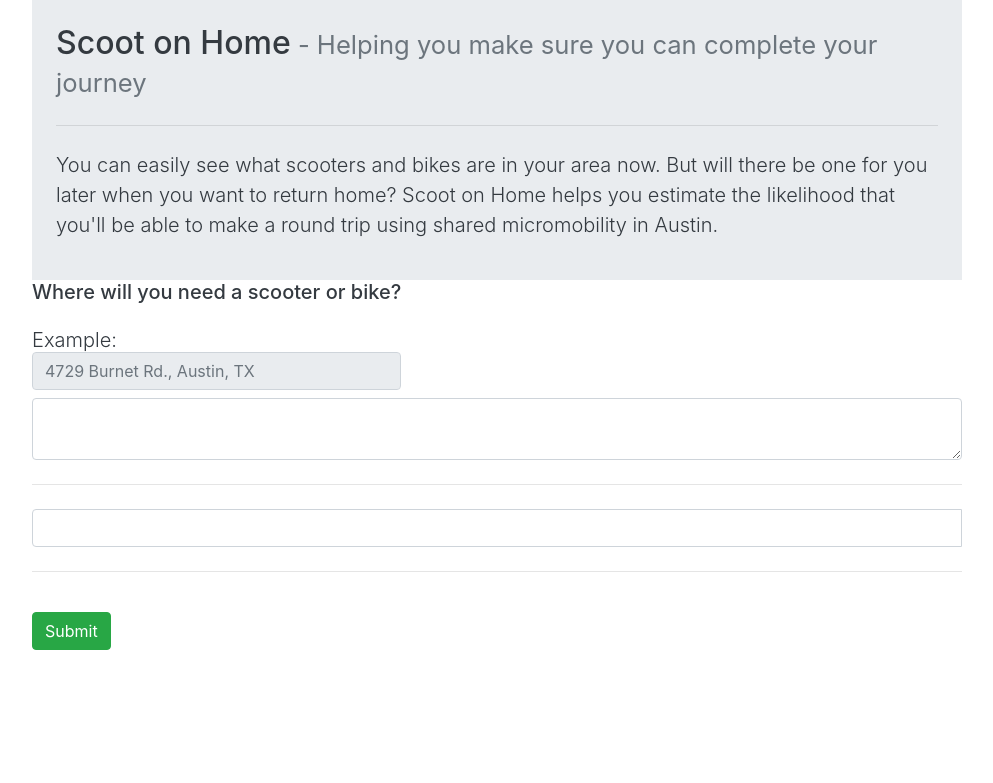
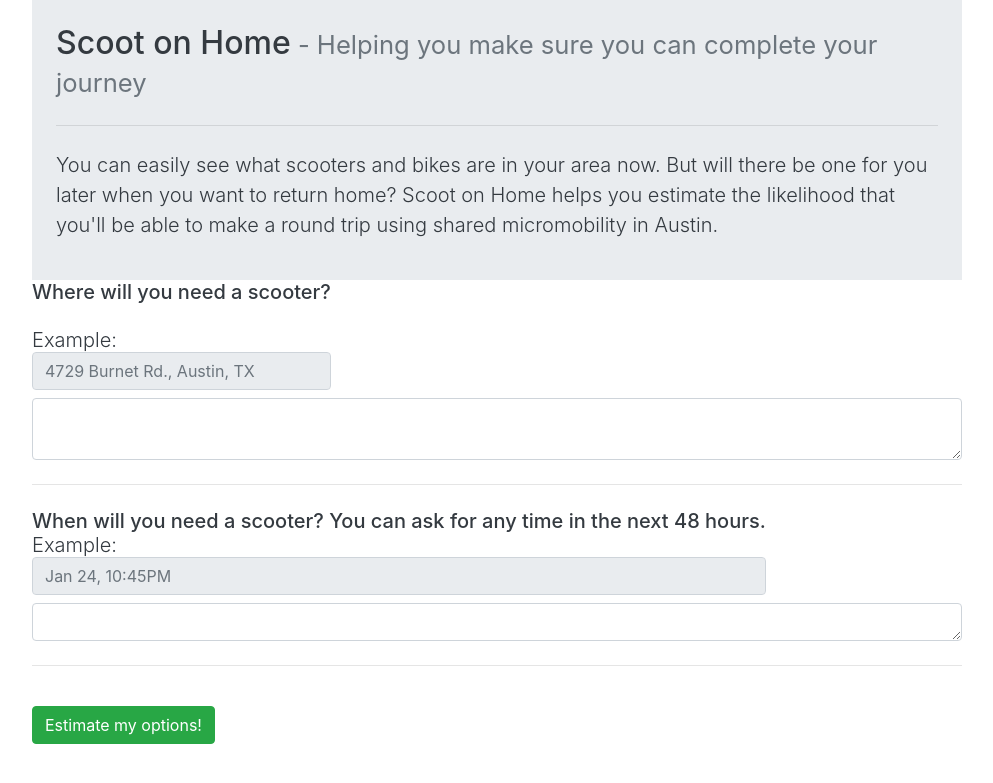
Before and after one commit to bapfeld/scoothome, a Flask app: page / in a window 1280 px wide. Shown: the top 783 px of the page, without its empty margins (143-1136 px from the left). Run offline with Flask 2, Linux system fonts and the light colour scheme; parts of the project's set-up code (start-up, migrations or seed data) failed here and were passed over; some libraries are stand-ins or nearby versions.

Commit message:
adds some flexibility in parsing dates

```diff
--- a/app/scoothome.py
+++ b/app/scoothome.py
@@ -12,7 +12,7 @@ import psycopg2
 from fbprophet import Prophet
 from darksky.api import DarkSky
 from darksky.types import languages, units, weather
-
+import dateparser
 
 
 app = Flask(__name__)
@@ -83,16 +83,21 @@ def index():
 def results():
     if request.method == 'POST':
         input_location = request.form.get('destination')
-        time = request.form.get('time')
+        t = request.form.get('time')
+        t = dateparser.parse(t)
+        if t < datetime.datetime.now():
+            reload_after_error("Whoops, looks like you chose a time that's already happened!")
+        if t > datetime.datetime.now() + datetime.timedelta(hours=48):
+            reload_after_error("Whoops, looks like you chose a time that's too far in the future.")
         location = geocode_location(input_location)
         if location[0] is None:
-            reload_after_error("Whoops, looks like we can't find that location on the map. Pleast try again.")
+            reload_after_error("Whoops, looks like we can't find that location on the map. Please try again.")
         area = loc_to_area(location)
         pred = make_prediction(area, pg, ds_key, location[0], location[1])
         if area is None:
             reload_after_error("Whoops, looks like that location isn't in Austin! Please try again.")
 
-    return render_template('results.html', lat=lat, lon=lon, time=time)
+    return render_template('results.html', lat=lat, lon=lon, time=t)
 
 if __name__ == "__main__":
     args = initialize_params()
--- a/app/templates/index.html
+++ b/app/templates/index.html
@@ -5,16 +5,9 @@
         <meta charset="utf-8">
         <meta name="viewport" content="width=device-width, initial-scale=1, shrink-to-fit=no">
 
-        <!--  jQuery -->
-        <script type="text/javascript" src="https://code.jquery.com/jquery-1.11.3.min.js"></script>
-
-
         <!-- Bootstrap CSS -->
         <link rel="stylesheet" href="https://stackpath.bootstrapcdn.com/bootstrap/4.1.3/css/bootstrap.min.css" integrity="sha384-MCw98/SFnGE8fJT3GXwEOngsV7Zt27NXFoaoApmYm81iuXoPkFOJwJ8ERdknLPMO" crossorigin="anonymous">
 
-        <!-- Bootstrap Date-Picker Plugin -->
-        <script type="text/javascript" src="https://cdnjs.cloudflare.com/ajax/libs/bootstrap-datepicker/1.4.1/js/bootstrap-datepicker.min.js"></script>
-        <link rel="stylesheet" href="https://cdnjs.cloudflare.com/ajax/libs/bootstrap-datepicker/1.4.1/css/bootstrap-datepicker3.css"/>
 
         <!-- <link href="../static/cover.css" rel="stylesheet"> -->
         <title>Scoot on Home!</title>
@@ -30,30 +23,21 @@
             <!-- Page Features -->
             <form action="{{ url_for('results') }}" method="POST" role="form">
                 <div class="text-left form-group">
-                    <label class="h5" for="statement1">Where will you need a scooter or bike?</em></span><br/><br />
+                    <label class="h5" for="statement1">Where will you need a scooter?<br/><br />
                         <span class="lead">Example:</span>
                         <input class="form-control" type="text" placeholder="4729 Burnet Rd., Austin, TX" readonly></label><br/>
-                        <textarea rows="2" class="form-control" name="destination" id="destination"></textarea></div>
+                        <textarea rows="2" class="form-control" name="statement1" id="statement1"></textarea></div>
                 <hr class="my-4">
 
-                <div class="form-group">
-                    <div class='input-group date' id='datetimepicker5'>
-                        <input type='text' class="form-control" />
-                        <span class="input-group-addon">
-                            <span class="glyphicon glyphicon-calendar"></span>
-                        </span>
-                    </div>
-                </div>
-                <script type="text/javascript">
-                 $(function () {
-                     $('#datetimepicker5').datetimepicker({
-                         defaultDate: {{now}},
-                         minDate: {{now}},
-                     });
-                 });
-                </script>
+                <div class="text-left form-group">
+                    <label class="h5" for="statement2">When will you need a scooter? You can ask for any time in the next 48 hours.<br/>
+                        <span class="lead">Example:</span>
+                        <input class="form-control" type="text" placeholder="Jan 24, 10:45PM" readonly></label><br/>
+                        <textarea rows="1" class="form-control" name="statement2" id="statement2"></textarea></div>
                 <hr class="my-4">
-                <button type="submit" class="mt-3 mb-1 btn btn-success">Submit</button></form>
+
+                <button type="submit" class="mt-3 mb-1 btn btn-success">Estimate my options!</button>
+            </form>
         </div>
     </body>
 </html>
```
